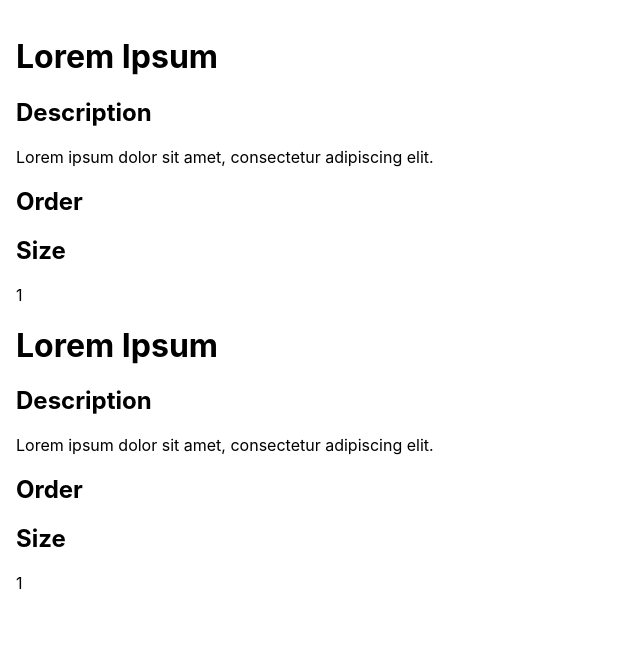
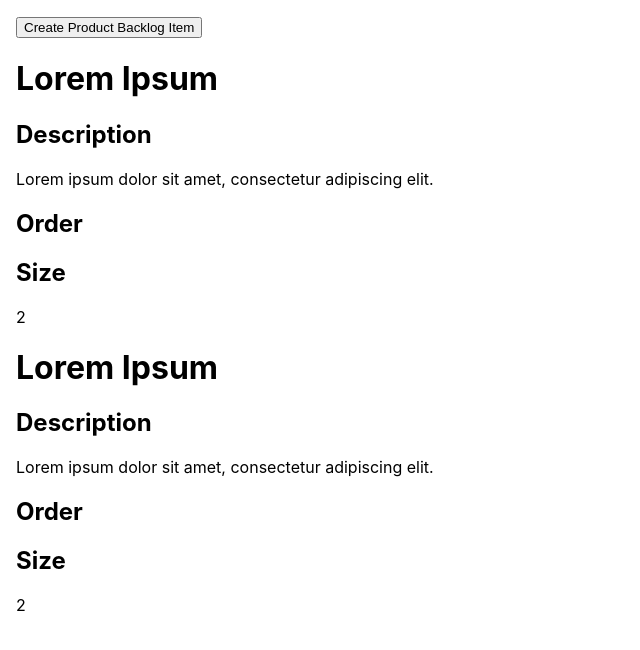
Before and after one commit to oliverkocsis/product-backlog, a React (Create React App) app: page / in a window 1280 px wide. Shown: the top 650 px of the page, without its empty margins (0-640 px from the left). Built offline with nearby package versions, Linux system fonts and the light colour scheme.

Commit message:
Create Product Backlog Item button

```diff
--- a/src/ProductBacklog.js
+++ b/src/ProductBacklog.js
@@ -8,13 +8,19 @@ function ProductBacklog() {
     const example = {
         title: 'Lorem Ipsum',
         description: 'Lorem ipsum dolor sit amet, consectetur adipiscing elit.',
-        size: 1
+        order: 1,
+        size: 2
     };
 
     const [productBacklogItems, setProductBacklogItems] = useState([{ ...example }, { ...example }]);
 
+    const createProductBacklogItem = function () {
+        setProductBacklogItems([...productBacklogItems, { ...example }]);
+    };
+
     return (
         <div className='ProductBacklog'>
+            <button onClick={createProductBacklogItem}>Create Product Backlog Item</button>
             {productBacklogItems.map((productBacklogItem, index) => (
                 <ProductBacklogItem
                     key={index}
```
